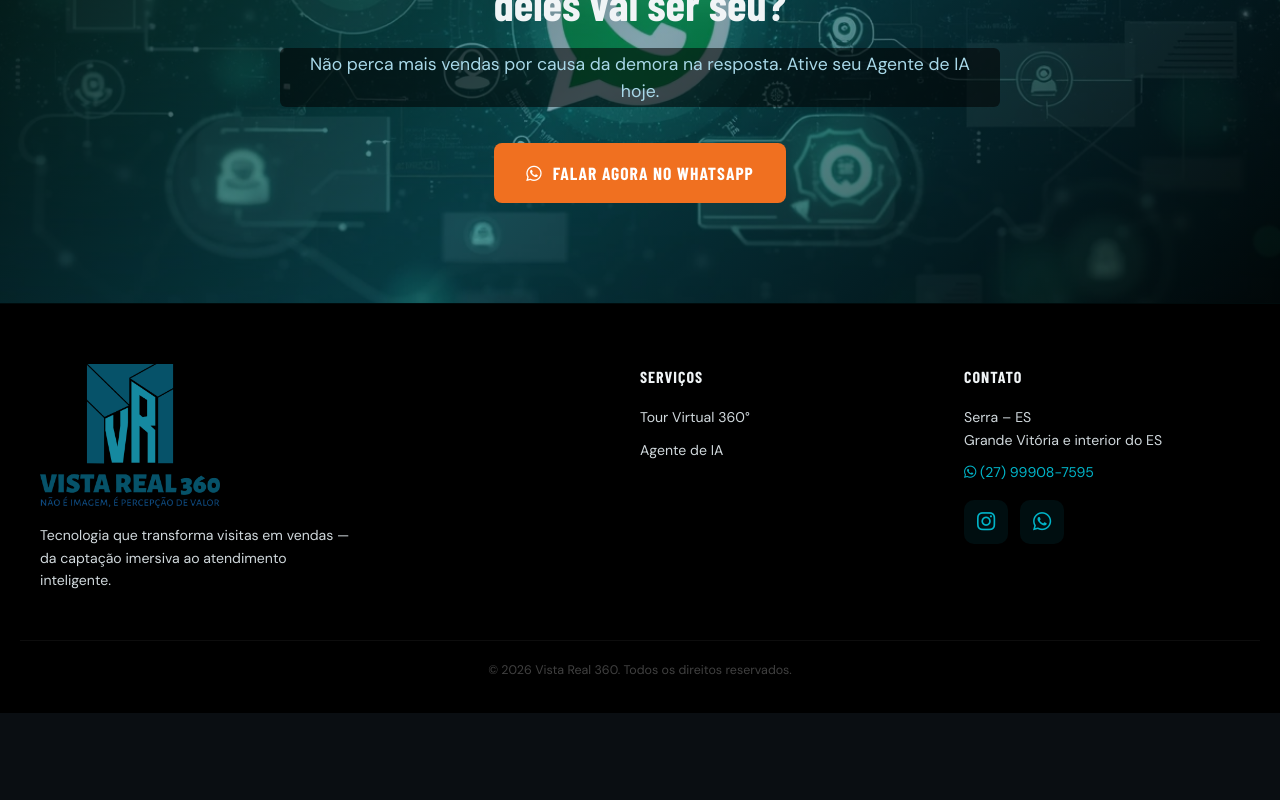
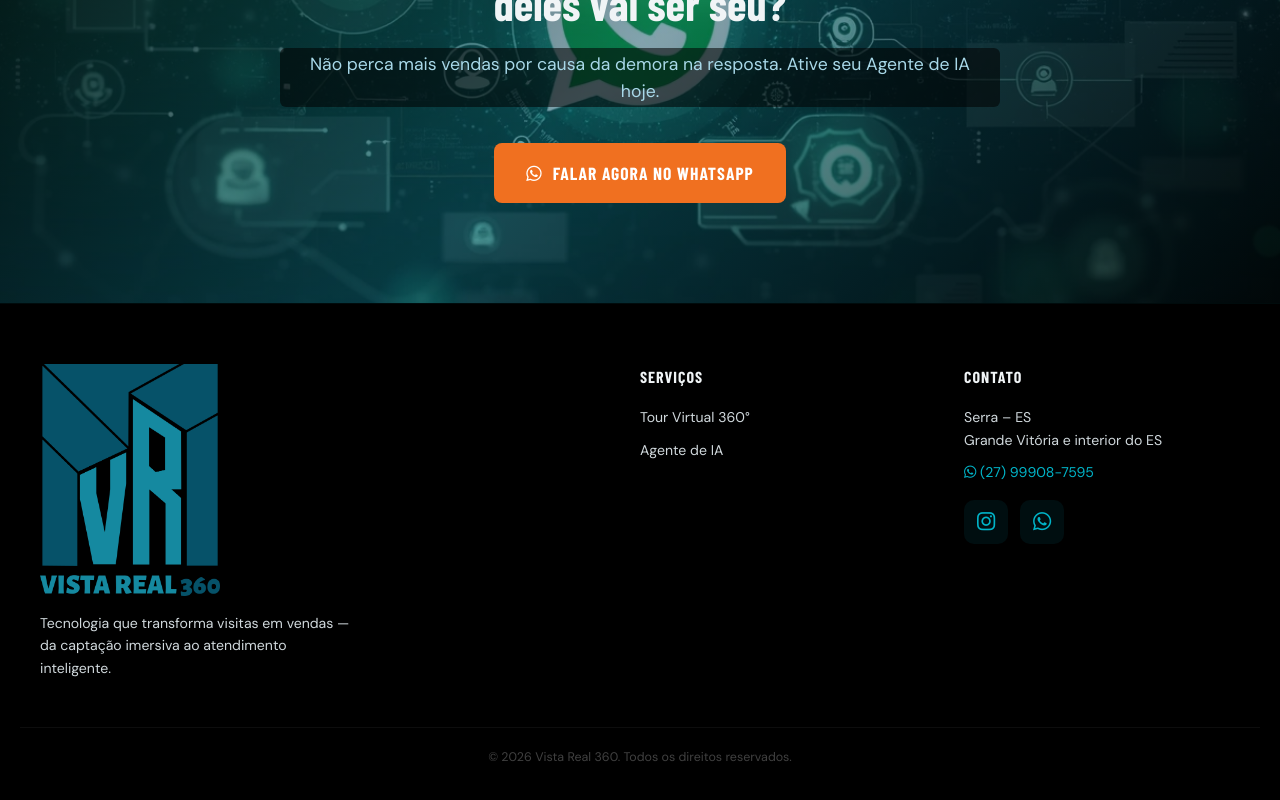
Before and after one commit to johnsonsudre/vistareal360_landingpage, a React (Vite) app: page /agente_ia in a window 1280 px wide. Shown: the part 4265-5065 px from the top of the page. Before the commit the page ends 4978 px from the top, so only its background shows below. Built offline with nearby package versions, Linux system fonts and the light colour scheme; the HTML template or start-up script is replaced by a standard one; a web font is replaced by a local one.

Commit message:
fix: footer usa mesma logo da navbar (sem slogan)

```diff
--- a/src/components/Footer.jsx
+++ b/src/components/Footer.jsx
@@ -10,8 +10,8 @@ export default function Footer() {
         <div className="footer-brand">
           <img
             className="footer-logo"
-            src="/images/VISTA REAL 360 - logo com slogan.png"
-            alt="Vista Real 360 — Não é imagem, é percepção de valor"
+            src="/images/VISTA REAL 360 - logo.png"
+            alt="Vista Real 360"
             loading="lazy"
           />
           <p className="footer-brand-desc">
```
